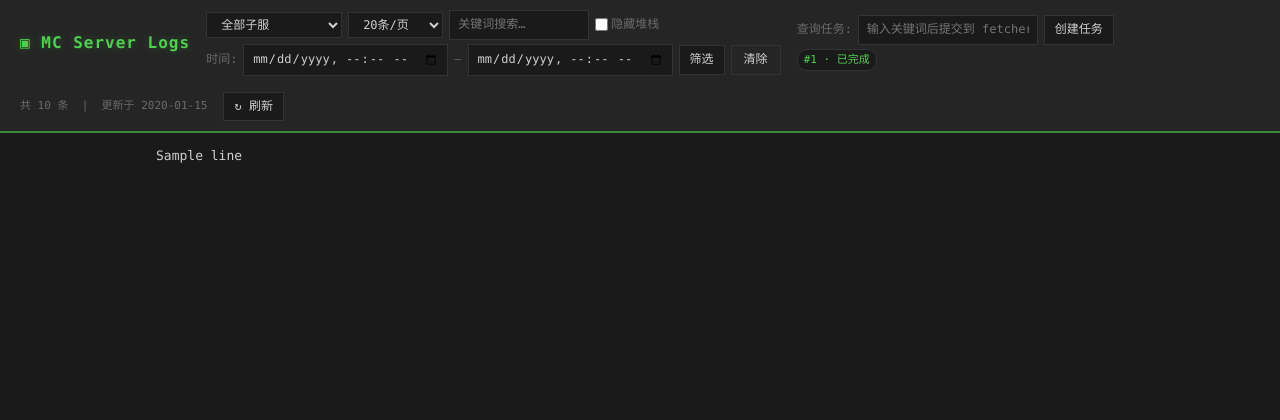
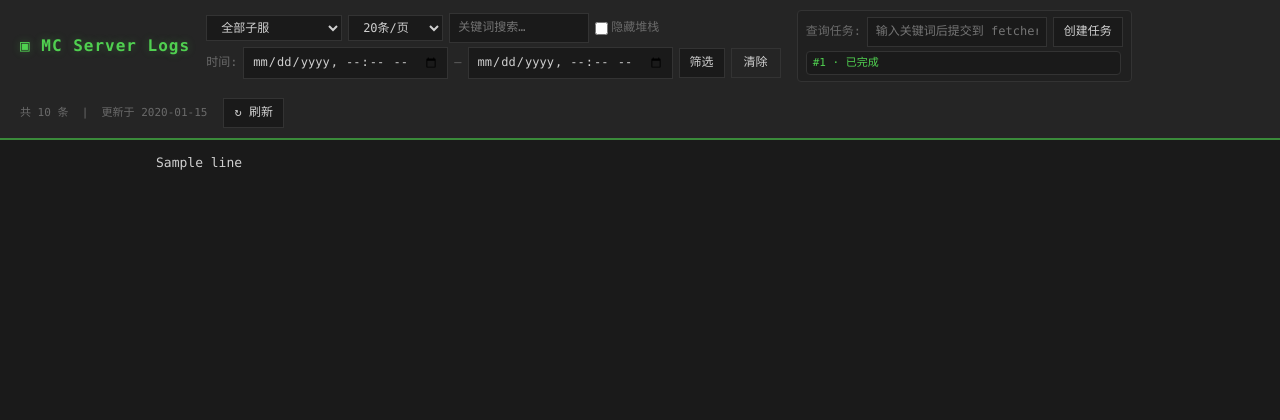
Before and after one commit to ohto-ai/minewatch, a Flask app: template templates/index.html in a window 1280 px wide. Shown: the top 420 px of the page. Run offline with Flask 3, Linux system fonts and the light colour scheme; the template is opened without the code that fills it: most values are stand-ins (such as "Sample title", 1, 10 or a date in 2020).

Commit message:
fix query task queue robustness and task panel layout

```diff
--- a/config.py
+++ b/config.py
@@ -51,6 +51,7 @@ CREDENTIALS = {
 
 DB_PATH = "logs.db"
 POLL_INTERVAL = 3.0
+QUERY_TASK_STEP_INTERVAL = float(os.getenv("MC_QUERY_TASK_STEP_INTERVAL", "1"))
 
 # JWT expiry buffer (seconds) — re-login this many seconds before token expires
 TOKEN_EXPIRY_BUFFER = 60
--- a/templates/index.html
+++ b/templates/index.html
@@ -238,7 +238,12 @@
     display: flex;
     flex-direction: column;
     gap: 4px;
-    min-width: 320px;
+    min-width: 300px;
+    max-width: 380px;
+    padding: 6px 8px;
+    border: 1px solid var(--border);
+    background: rgba(0, 0, 0, 0.15);
+    border-radius: 4px;
   }
   .query-create {
     display: flex;
@@ -257,15 +262,20 @@
     font-size: 11px;
     color: var(--muted);
     display: flex;
-    flex-wrap: wrap;
-    gap: 6px;
+    flex-direction: column;
+    gap: 4px;
+    max-height: 94px;
+    overflow-y: auto;
+    padding-right: 2px;
   }
   .task-badge {
     border: 1px solid var(--border);
     background: var(--bg);
-    padding: 1px 6px;
-    border-radius: 10px;
+    padding: 2px 6px;
+    border-radius: 4px;
     white-space: nowrap;
+    overflow: hidden;
+    text-overflow: ellipsis;
   }
   .task-queued { color: #9a9a9a; }
   .task-running { color: var(--gold); }
@@ -486,7 +496,7 @@
       if (status === 'failed' && task.error) {
         text += ' (' + escapeHtml(task.error) + ')';
       }
-      return '<span class="task-badge task-' + status + '">' + text + '</span>';
+      return '<span class="task-badge task-' + status + '" title="' + text + '">' + text + '</span>';
     }).join('');
   }
 
```
Also changed, not shown: fetcher.py (+20 -6 lines), README.md, 1 other file.
